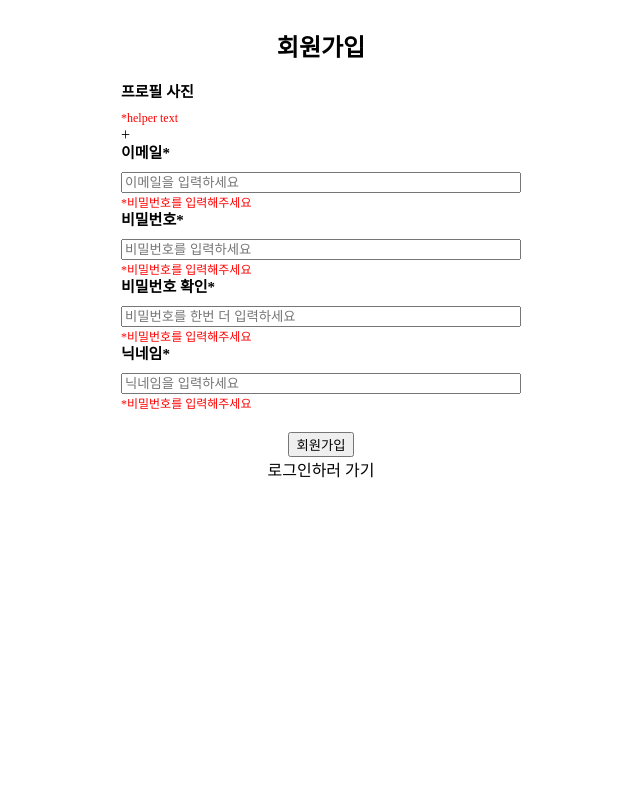
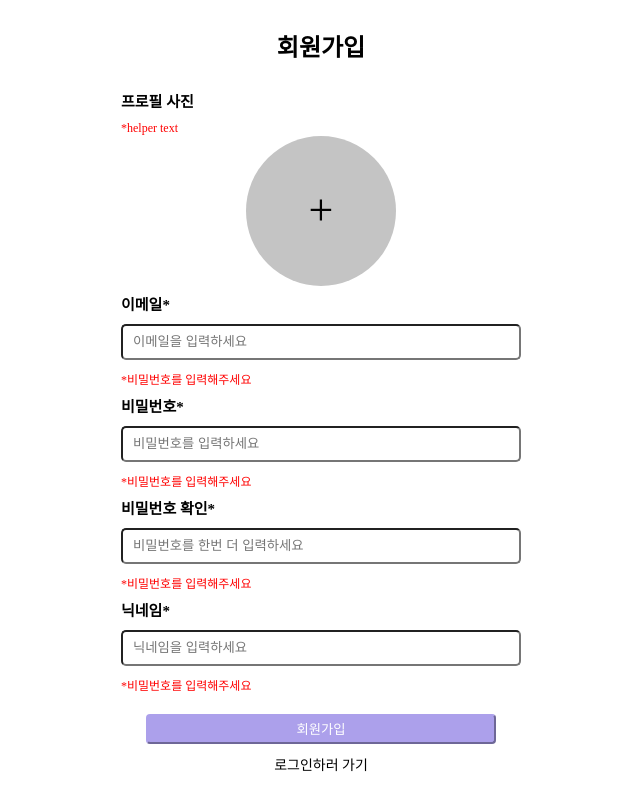
Before and after one commit to 100-hours-a-week/2-mason-park-community-fe, a plain HTML site: page register/register.html in a window 1280 px wide. Shown: the whole page, without its empty margins (327-967 px from the left). Drawn offline with Linux system fonts and the light colour scheme.

Commit message:
feat : 로그인 페이지 CSS 수정 사항 반영 - 어트리뷰트 값: login-btn -> confirm-btn

```diff
--- a/common/index.css
+++ b/common/index.css
@@ -16,6 +16,7 @@ main {
 .input-container {
     display: flex;
     flex-direction: column;
+    margin-top: 10px;
 }
 
 .input-label{
@@ -25,7 +26,7 @@ main {
     line-height: 18px;
 }
 
-.input {
+.input-text {
     height: 30px;
 
     border-radius: 5px;
@@ -33,6 +34,22 @@ main {
     padding-left: 10px;
 
     margin-bottom: 10px;
+}
+
+.input-profile-img {
+    width: 150px;
+    height: 150px;
+    border-radius: 50%;
+    background-color: #c4c4c4;
+
+    color: black;
+    font-size: 44px;
+    font-weight: 100;
+
+    text-align: center;
+    line-height: 150px;
+
+    align-self: center;
 }
 
 .input-helper {
@@ -45,3 +62,22 @@ a:link, a:visited {
     color: black; /* 원하는 색상으로 변경 */
     text-decoration: none; /* 밑줄 제거 */
 }
+
+#href {
+    font-weight: 400;
+    font-size: 14px;
+}
+
+/* button */
+#confirm-btn {
+    width: 350px;
+    height: 30px;
+
+    color: white;
+    background-color: #aca0eb;
+    border-color: #aca0eb;
+
+    border-radius: 4px;
+
+    margin-bottom: 10px;
+}
```
Also changed, not shown: login/login.css (+0 -18 lines), login/login.html (+2 -2 lines).
